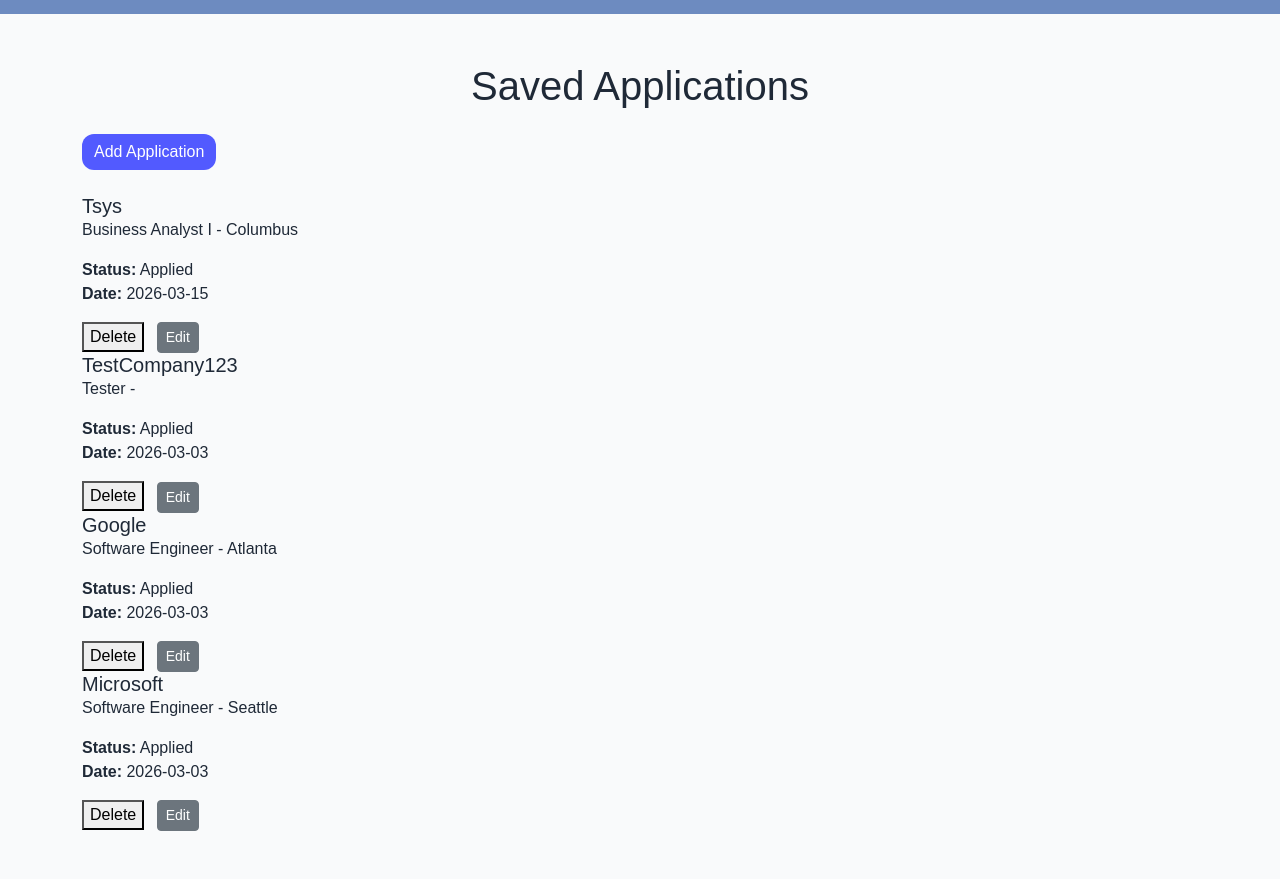
After one commit to Jennijack89/job-application-tracker, a Flask app: page /applications in a window 1280 px wide. The commit adds this page. Shown: the part 316-1195 px from the top of the page. Run offline with Flask 3, Linux system fonts and the light colour scheme; data comes from the database, SQL or seed files in the repository; both versions use the stored data as it was after the commit; some web fonts are replaced.

Commit message:
Create view_app.html, seperate dashboard and view applications features to match figma, update navigation to include view application page, add view_app route, tested and verified evrythin is functioning, made view_app more consistent with site styling

```diff
--- a/app.py
+++ b/app.py
@@ -45,6 +45,8 @@ init_db()
 
 
 ## My Routes
+
+## This will change to re-sirect to login page when it's created
 @app.route("/")
 def home():
     return redirect(url_for("register"))
@@ -125,6 +127,15 @@ def dashboard():
         rejected=rejected
     )
 
+## View Applications
+@app.route("/applications")
+def view_app():
+    conn = get_db_connection()
+    applications = conn.execute("SELECT * FROM applications ORDER BY id DESC").fetchall()
+    conn.close()
+
+    return render_template("view_app.html", applications=applications)
+
 ## Add Application Route
 
 @app.route("/add", methods=["GET", "POST"])
@@ -145,7 +156,7 @@ def add_application():
         conn.close()
 
         # ✅ After saving, go back to dashboard (Issue #78 behavior)
-        return redirect(url_for("dashboard"))
+        return redirect(url_for("view_app"))
 
     return render_template("add_application.html")
 
@@ -184,7 +195,7 @@ def delete_application(id):
     conn.execute("DELETE FROM applications WHERE id=?", (id,))
     conn.commit()
     conn.close()
-    return redirect(url_for("dashboard"))
+    return redirect(url_for("view_app"))
 
 
 if __name__ == "__main__":
--- a/templates/base.html
+++ b/templates/base.html
@@ -26,7 +26,7 @@
                     {% if request.endpoint not in ['register', 'login'] %}
                         <a href="{{ url_for('dashboard') }}">Dashboard</a>
                         <a href="{{ url_for('add_application') }}">Add Application</a>
-                        <a href="#"> View Applications</a>
+                        <a href="{{ url_for('view_app') }}"> View Applications</a>
                     {% endif %}
                 </div>
 
--- /dev/null
+++ b/templates/view_app.html
@@ -0,0 +1,47 @@
+{% extends "base.html" %}
+
+{% block title %}View Applications{% endblock %}
+
+{% block content %}
+<!---your page HTM here---->
+
+<div class="container py-5">
+    <h1 class="form-title mb-4">Saved Applications</h1>
+
+    <div class="mb-4">
+        <a href="{{url_for('add_application')}}" class="btn btn-primary">
+            Add Application
+        </a>
+    </div>
+    {% for app in applications %}
+        <div clas="card mb-3 shadow-sm">
+
+            <div class="card-body">
+                <!-- style="border:1px solid #ddd; padding:15px; margin:10px 0; border-radius:10px; width:450px;"-->
+
+                <h5 class="card-title">{{ app['company'] }}</h5>
+
+                <p class="card-text">
+                    {{ app['job_title'] }} - {{ app['location'] }}
+                </p>
+
+                <p>
+                    <strong> Status:</strong> {{ app['status'] }}<br>
+                    <strong>Date:</strong> {{ app['apply_date'] }}
+                </p>
+
+                <form action="{{ url_for('delete_application', id=app['id']) }}" method="POST" class="d-inline">
+                    <button type="submit" class=""btn btn-danger btn-sm">
+                        Delete
+                    </button>
+                </form>
+
+
+                <a href="{{ url_for('edit_application', id=app['id']) }}" class="btn btn-secondary btn-sm ms-2">
+                    Edit</a>
+            </div>
+        </div>
+    {% endfor %}
+</div>
+
+{% endblock %}
```
Also changed, not shown: templates/dashboard.html (+2 -23 lines), database/app.db.
